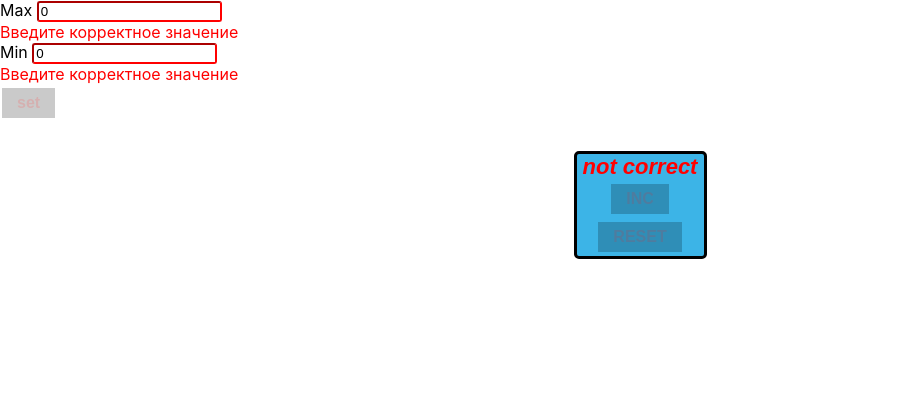
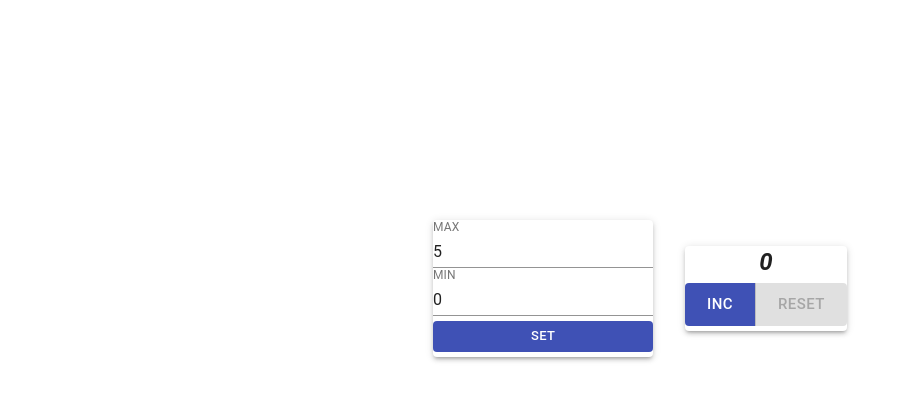
Before and after one commit to Alvanes/SimpleCounter, a React (Create React App) app: page / in a window 1280 px wide. Shown: the top 400 px of the page, without its empty margins (0-911 px from the left). Built offline with nearby package versions, Linux system fonts and the light colour scheme.

Commit message:
added MaterialUI

```diff
--- a/src/App.css
+++ b/src/App.css
@@ -1,25 +1,26 @@
 .main {
-  display: grid;
-  grid-template-columns: repeat(4, 1fr);
-  grid-gap: 10px;
-  grid-auto-rows: 200px;
-  grid-template-areas:
-    ". a a ."
-    ". a a .";
+  /*display: grid;*/
+  /*grid-template-columns: repeat(4, 1fr);*/
+  /*grid-gap: 10px;*/
+  /*grid-auto-rows: 200px;*/
+  /*grid-template-areas:*/
+  /*  ". a a ."*/
+  /*  ". a a .";*/
+    padding-top: 220px;
 }
 
-.count {
-  grid-area: a;
-  width: 20%;
-  border-radius: 5px 5px 5px 5px;
-  border-style: solid;
-  background-color: rgb(60, 180, 231);
-  text-align: center;
-  align-self: center;
-  justify-self: center;
-}
+/*.count {*/
+/*  grid-area: a;*/
+/*  width: 20%;*/
+/*  border-radius: 5px 5px 5px 5px;*/
+/*  border-style: solid;*/
+/*  background-color: rgb(60, 180, 231);*/
+/*  text-align: center;*/
+/*  align-self: center;*/
+/*  justify-self: center;*/
+/*}*/
 
-.inputError {
-border-radius: 3px;
-border-color: red;
-}
+/*.inputError {*/
+/*border-radius: 3px;*/
+/*border-color: red;*/
+/*}*/
--- a/src/App.tsx
+++ b/src/App.tsx
@@ -1,7 +1,8 @@
-import React, {useState} from 'react';
+import React, {useEffect, useState} from 'react';
 import './App.css';
 import Counter from "./Counter";
 import Setter from "./Setter";
+import {Container, Grid, Paper} from "@material-ui/core";
 
 export type SetterCounterType = {
     count: number,
@@ -10,20 +11,28 @@ export type SetterCounterType = {
     setMinCount: (count: number) => void,
     maxCount: number,
     setMaxCount: (count: number) => void,
-    error : boolean
-    setError : (error:boolean) => void
+    error: boolean
+    setError: (error: boolean) => void
     changesMod: boolean
-    setChangesMod: (changesMod:boolean) => void
+    setChangesMod: (changesMod: boolean) => void
 }
 
 function App() {
-    let [minCount, setMinCount] = useState<number>(0)
-    let [maxCount, setMaxCount] = useState<number>(5)
-    let [count, setCount] = useState<number>(minCount)
+    let [minCount, setMinCount] = useState<number>(JSON.parse(localStorage.getItem('minValue') || "0"))
+    let [maxCount, setMaxCount] = useState<number>(JSON.parse(localStorage.getItem('maxValue') || "5"))
+    let [count, setCount] = useState<number>(JSON.parse(localStorage.getItem('counterValue') || "0"))
     let [error, setError] = useState<boolean>(false)
     let [changesMod, setChangesMod] = useState<boolean>(false)
     return (
         <div className={"main"}>
+            <Container fixed>
+                <Grid container
+                      spacing={4}
+                      direction="row"
+                      justifyContent="center"
+                      alignItems="center">
+                    <Grid item>
+                        <Paper elevation={3}>
                         <Setter
                             count={count}
                             setCount={setCount}
@@ -35,7 +44,9 @@ function App() {
                             setError={setError}
                             changesMod={changesMod}
                             setChangesMod={setChangesMod}
-                />
+                        /> </Paper> </Grid>
+                    <Grid item>
+                        <Paper elevation={3}>
                         <Counter
                         count={count}
                         setCount={setCount}
@@ -47,8 +58,11 @@ function App() {
                         setError={setError}
                         changesMod={changesMod}
                         setChangesMod={setChangesMod}
-            />
+                    /></Paper></Grid>
+                </Grid>
+            </Container>
         </div>
     )
 }
+
 export default App;
--- a/src/Counter.tsx
+++ b/src/Counter.tsx
@@ -10,7 +10,8 @@ const Counter = (props: SetterCounterType) => {
             count={props.count}
             maxCount={props.maxCount}
             minCount={props.minCount}
-            changesMod={props.changesMod}/>
+            changesMod={props.changesMod}
+            setCount={props.setCount}/>
         <CounterButtons
             error={props.error}
             count={props.count}
--- a/src/Setter.tsx
+++ b/src/Setter.tsx
@@ -2,52 +2,78 @@ import React, {ChangeEvent, useEffect, useState} from 'react';
 import {SuperButton} from "./components/SuperButton";
 import {SetterCounterType} from "./App";
 import "./App.css"
+import {Button, ButtonGroup, TextField, Typography} from "@material-ui/core";
 
 const Setter = (props: SetterCounterType) => {
-    let [min, setMin] = useState<number>(0)
-    let [max, setMax] = useState<number>(0)
-
     useEffect(() => {
-        if (max <= 0 || max <= min) {
+        if (props.maxCount <= 0 || props.maxCount <= props.minCount) {
             props.setError(true)
         }
-    }, [max])
+    }, [props.maxCount])
     useEffect(() => {
-        if (min >= max || min < 0) {
+        if (props.minCount >= props.maxCount || props.minCount < 0) {
             props.setError(true)
         }
-    }, [min])
+    }, [props.minCount])
 
     const setMaxValue = (e: ChangeEvent<HTMLInputElement>) => {
         props.setChangesMod(true)
-        setMax(e.currentTarget.valueAsNumber)
+        props.setMaxCount(e.currentTarget.valueAsNumber)
         props.setError(false)
     }
     const setMinValue = (e: ChangeEvent<HTMLInputElement>) => {
         props.setChangesMod(true)
-        setMin(e.currentTarget.valueAsNumber)
+        props.setMinCount(e.currentTarget.valueAsNumber)
         props.setError(false)
     }
     const setMaxMinValue = () => {
-        props.setMaxCount(max)
-        props.setMinCount(min)
+        props.setCount(props.minCount)
+        localStorage.setItem("minValue", JSON.stringify(props.minCount))
+        localStorage.setItem("maxValue", JSON.stringify(props.maxCount))
         props.setChangesMod(false)
     }
-    let errorMessage = props.error ? <div style={{color: "red"}}>Введите корректное значение</div> : ""
+    let errorMessage = props.error ? <div style={{color: "red",textAlign:"center"}}>Input isn't correct</div> : ""
     return <div>
-        <div>Max <input
-            className={props.error ? "inputError" : ""}
-            value={max}
+        <Typography
+            variant={"h6"}
+            align={"left"}
+            style={{fontWeight: "bold"}}
+        >
+        <div><TextField
+            label={"MAX"}
+            error={props.error}
+            value={props.maxCount}
             type={"number"}
             onChange={setMaxValue}/></div>
+        </Typography>
         {errorMessage}
-        <div>Min <input
-            className={props.error ? "inputError" : ""}
-            value={min}
+        <Typography
+            variant={"h6"}
+            align={"left"}
+            style={{fontWeight: "bold"}}
+        >
+        <div><TextField
+            label={"MIN"}
+            error={props.error}
+            value={props.minCount}
             type={"number"}
             onChange={setMinValue}/></div>
+        </Typography>
         {errorMessage}
-        <SuperButton disabled={props.error} text={"set"} onClick={setMaxMinValue}/>
+        <ButtonGroup
+            variant={"contained"}
+            disableElevation
+            size={"small"}
+            fullWidth
+            style={{paddingBottom:"5px", paddingTop:"5px"}}
+        >
+        <Button
+            disabled={props.error}
+            onClick={setMaxMinValue}
+            variant="contained"
+            color="primary"
+            // size="small"
+        >set</Button></ButtonGroup>
     </div>
 }
 
--- a/src/components/Buttons.module.css
+++ b/src/components/Buttons.module.css
@@ -1,31 +1,31 @@
-button:disabled {
-    font-weight:bold;
-    background-color: rgba(0, 0, 0, 0.35);
-    border: none;
-    color: rgba(239, 0, 0, 0.26);
-    padding: 6px 15px;
-    text-align: center;
-    font-size: 16px;
-    margin: 4px 2px;
-    opacity: 0.6;
-    transition: 0.3s;
-    display: inline-block;
-    text-decoration: none;
-    cursor:not-allowed;
-}
+/*button:disabled {*/
+/*    font-weight:bold;*/
+/*    background-color: rgba(0, 0, 0, 0.35);*/
+/*    border: none;*/
+/*    color: rgba(239, 0, 0, 0.26);*/
+/*    padding: 6px 15px;*/
+/*    text-align: center;*/
+/*    font-size: 16px;*/
+/*    margin: 4px 2px;*/
+/*    opacity: 0.6;*/
+/*    transition: 0.3s;*/
+/*    display: inline-block;*/
+/*    text-decoration: none;*/
+/*    cursor:not-allowed;*/
+/*}*/
 
-button {
-    font-weight:bold;
-    background-color: #000000;
-    border: none;
-    color: #ef0000;
-    padding: 6px 15px;
-    text-align: center;
-    font-size: 16px;
-    margin: 4px 2px;
-    opacity: 0.6;
-    transition: 0.3s;
-    display: inline-block;
-    text-decoration: none;
-    cursor: pointer;
-}
+/*button {*/
+/*    font-weight:bold;*/
+/*    background-color: #000000;*/
+/*    border: none;*/
+/*    color: #ef0000;*/
+/*    padding: 6px 15px;*/
+/*    text-align: center;*/
+/*    font-size: 16px;*/
+/*    margin: 4px 2px;*/
+/*    opacity: 0.6;*/
+/*    transition: 0.3s;*/
+/*    display: inline-block;*/
+/*    text-decoration: none;*/
+/*    cursor: pointer;*/
+/*}*/
--- a/src/components/Count.tsx
+++ b/src/components/Count.tsx
@@ -1,5 +1,6 @@
-import React, {Component} from 'react';
+import React, {Component, useEffect} from 'react';
 import s from './Count.module.css';
+import {Typography} from "@material-ui/core";
 
 type CountPropsType = {
     count: number
@@ -7,14 +8,28 @@ type CountPropsType = {
     maxCount: number
     error: boolean
     changesMod: boolean
+    setCount: (count: number) => void
 }
 
 export const Count = (props: CountPropsType) => {
+    useEffect(() => {
+        localStorage.setItem("counterValue", JSON.stringify(props.count))
+    }, [props.count])
+    // useEffect(()=>{
+    //     let localCount = localStorage.getItem("counterValue")
+    //     if (localCount) props.setCount(JSON.parse(localCount))
+    // },[])
     return <div className={`${props.count === props.maxCount ? s.red : s.text} ${s.text}`}>
+        <Typography
+            variant={"h5"}
+            align={"center"}
+            style={{fontWeight: "bold"}}
+        >
         {props.error ?
             <div style={{color: "red"}}>not correct </div> :
             props.changesMod ?
                 <div style={{color: "red"}}>press set </div> :
                 props.count}
+            </Typography>
     </div>
 }
--- a/src/components/CounterButtons.tsx
+++ b/src/components/CounterButtons.tsx
@@ -1,6 +1,7 @@
 import React, {Component} from 'react';
 import "./Buttons.module.css";
 import {SuperButton} from "./SuperButton";
+import {Button, ButtonGroup} from "@material-ui/core";
 
 export type CounterButtonsPropsType = {
     count: number,
@@ -15,20 +16,28 @@ export const CounterButtons = (props: CounterButtonsPropsType) => {
     const onClickAdd = () => {
         if (props.count <= props.maxCount)
             props.setCount(props.count + 1)
+            localStorage.setItem("counterValue",JSON.stringify(props.count))
     }
     const onClickRemove = () => {
         props.setCount(props.minCount)
     }
     return <div>
-        <SuperButton
-            text={"INC"}
+        <ButtonGroup
+            variant="contained"
+            disableElevation
+            size="large"
+            style={{paddingBottom:"5px", paddingTop:"5px"}}
+        >
+        <Button
             disabled={props.count === props.maxCount || props.error || props.changesMod}
             onClick={onClickAdd}
-        />
-        <SuperButton
-            text={"RESET"}
-            disabled={props.count === props.minCount || props.error}
+            color="primary"
+        >INC</Button>
+        <Button
+            disabled={props.count === props.minCount || props.error || props.changesMod}
             onClick={onClickRemove}
-        />
+            color="primary"
+        >RESET</Button>
+        </ButtonGroup>
     </div>
 }
```
Also changed, not shown: package.json (+9 -1 lines), 1 other file (tests, documents, lock files or other folders). Lines whose indentation alone changed are shown as unchanged.
